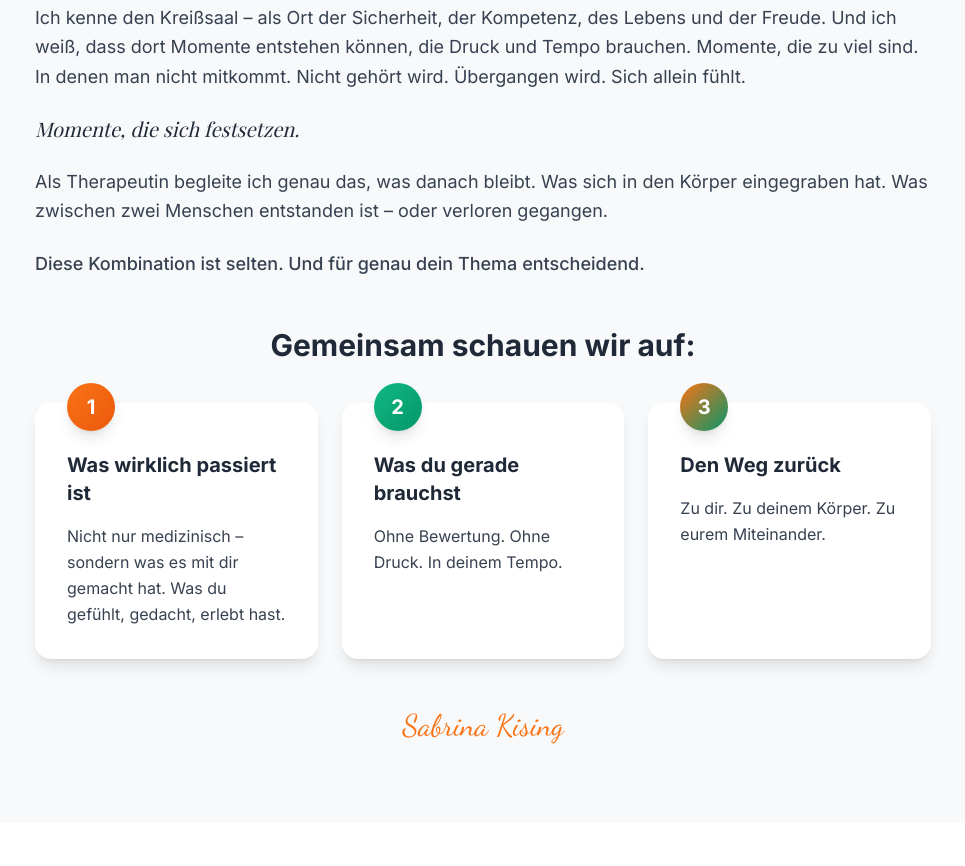
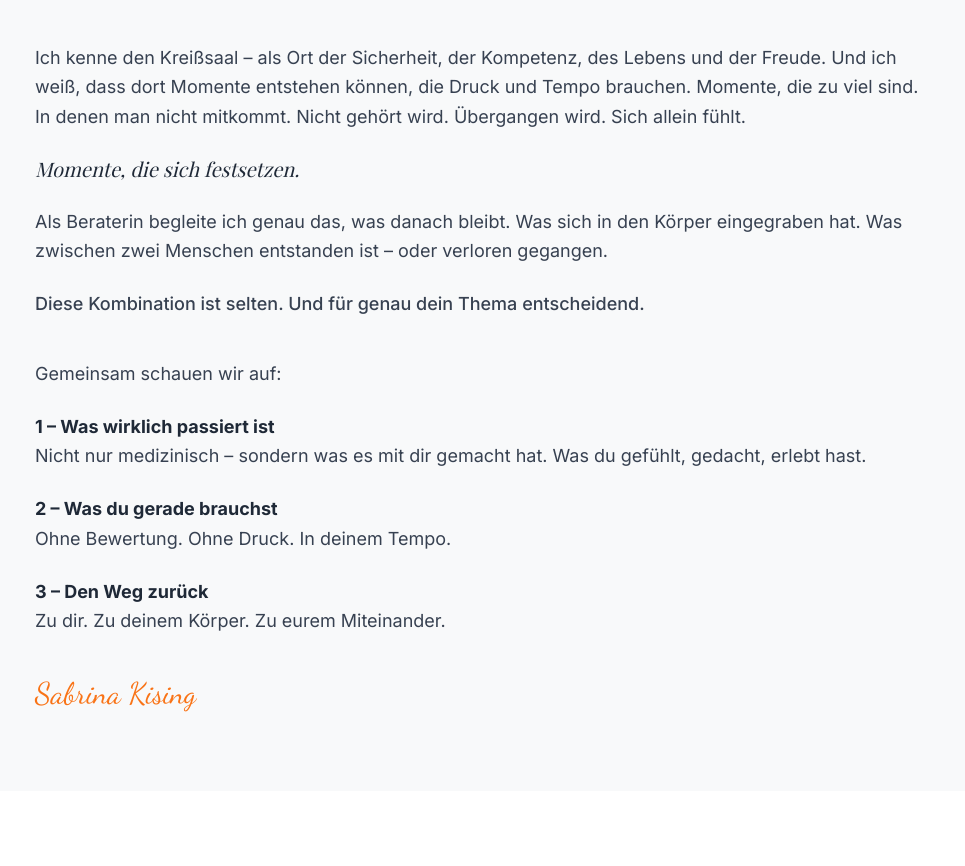
Before and after one commit to scoach12/lh, a website: page ueber-mich.html in a window 1280 px wide. Shown: the part 1735-2601 px from the top of the page, without its empty margins (157-1122 px from the left). Drawn offline with nearby package versions, Linux system fonts and the light colour scheme.

Commit message:
refine(ueber-mich): 'Wie ich arbeite' als reiner Fließtext
- Cards/Kacheln/Boxen der drei Schritte entfernt
- Inhalte stattdessen als nummerierte Absätze im Fließtext (1 – 3)
  mit fett gesetzten Zwischenüberschriften
- Titel zurück zu vollständiger Version:
  'Als Fachärztin und ausgebildete Paar- und Sexualberaterin –
  eine Kombination, die es selten gibt.'
- 'Als Beraterin' (statt 'Therapeutin') im Einleitungstext
- Signatur 'Sabrina Kising' in Dancing-Script bleibt
- Ruhiger, konsistenter Look mit dem Rest der Seite

```diff
--- a/ueber-mich.html
+++ b/ueber-mich.html
@@ -276,11 +276,11 @@
                     <div class="text-center mb-16">
                         <p class="text-sm text-orange-500 font-semibold tracking-wider uppercase mb-4">WIE ICH ARBEITE</p>
                         <h2 class="text-3xl md:text-4xl font-bold text-gray-800 mb-6 leading-tight">
-                            Als Ärztin und Therapeutin – <span class="text-orange-500">eine Kombination, die es selten gibt.</span>
+                            Als Fachärztin und ausgebildete Paar- und Sexualberaterin – <span class="text-orange-500">eine Kombination, die es selten gibt.</span>
                         </h2>
                     </div>
 
-                    <div class="prose prose-lg max-w-none mb-12">
+                    <div class="prose prose-lg max-w-none">
                         <p class="text-lg text-gray-700 leading-relaxed mb-6">
                             Ich kenne den Kreißsaal – als Ort der Sicherheit, der Kompetenz, des Lebens und der Freude. Und ich weiß, dass dort Momente entstehen können, die Druck und Tempo brauchen. Momente, die zu viel sind. In denen man nicht mitkommt. Nicht gehört wird. Übergangen wird. Sich allein fühlt.
                         </p>
@@ -290,65 +290,33 @@
                         </p>
 
                         <p class="text-lg text-gray-700 leading-relaxed mb-6">
-                            Als Therapeutin begleite ich genau das, was danach bleibt. Was sich in den Körper eingegraben hat. Was zwischen zwei Menschen entstanden ist – oder verloren gegangen.
+                            Als Beraterin begleite ich genau das, was danach bleibt. Was sich in den Körper eingegraben hat. Was zwischen zwei Menschen entstanden ist – oder verloren gegangen.
                         </p>
 
-                        <p class="text-lg text-gray-700 leading-relaxed font-medium">
+                        <p class="text-lg text-gray-700 leading-relaxed mb-10 font-medium">
                             Diese Kombination ist selten. Und für genau dein Thema entscheidend.
                         </p>
-                    </div>
 
-                    <!-- Gemeinsam schauen wir auf -->
-                    <div class="mb-10">
-                        <h3 class="text-2xl md:text-3xl font-bold text-gray-800 mb-10 text-center">
+                        <p class="text-lg text-gray-700 leading-relaxed mb-6">
                             Gemeinsam schauen wir auf:
-                        </h3>
+                        </p>
 
-                        <div class="grid md:grid-cols-3 gap-6">
-                            <!-- Schritt 1 -->
-                            <div class="bg-white p-8 rounded-2xl shadow-lg relative">
-                                <div class="absolute -top-5 left-8 w-12 h-12 bg-gradient-to-br from-orange-500 to-orange-600 text-white rounded-full flex items-center justify-center text-xl font-bold shadow-lg">
-                                    1
-                                </div>
-                                <div class="pt-4">
-                                    <h4 class="text-xl font-bold text-gray-800 mb-4">Was wirklich passiert ist</h4>
-                                    <p class="text-gray-700 leading-relaxed">
+                        <p class="text-lg text-gray-700 leading-relaxed mb-6">
+                            <strong class="text-gray-800">1 – Was wirklich passiert ist</strong><br>
                             Nicht nur medizinisch – sondern was es mit dir gemacht hat. Was du gefühlt, gedacht, erlebt hast.
                         </p>
-                                </div>
-                            </div>
 
-                            <!-- Schritt 2 -->
-                            <div class="bg-white p-8 rounded-2xl shadow-lg relative">
-                                <div class="absolute -top-5 left-8 w-12 h-12 bg-gradient-to-br from-emerald-500 to-emerald-600 text-white rounded-full flex items-center justify-center text-xl font-bold shadow-lg">
-                                    2
-                                </div>
-                                <div class="pt-4">
-                                    <h4 class="text-xl font-bold text-gray-800 mb-4">Was du gerade brauchst</h4>
-                                    <p class="text-gray-700 leading-relaxed">
+                        <p class="text-lg text-gray-700 leading-relaxed mb-6">
+                            <strong class="text-gray-800">2 – Was du gerade brauchst</strong><br>
                             Ohne Bewertung. Ohne Druck. In deinem Tempo.
                         </p>
-                                </div>
-                            </div>
 
-                            <!-- Schritt 3 -->
-                            <div class="bg-white p-8 rounded-2xl shadow-lg relative">
-                                <div class="absolute -top-5 left-8 w-12 h-12 bg-gradient-to-br from-orange-500 to-emerald-600 text-white rounded-full flex items-center justify-center text-xl font-bold shadow-lg">
-                                    3
-                                </div>
-                                <div class="pt-4">
-                                    <h4 class="text-xl font-bold text-gray-800 mb-4">Den Weg zurück</h4>
-                                    <p class="text-gray-700 leading-relaxed">
+                        <p class="text-lg text-gray-700 leading-relaxed mb-10">
+                            <strong class="text-gray-800">3 – Den Weg zurück</strong><br>
                             Zu dir. Zu deinem Körper. Zu eurem Miteinander.
                         </p>
-                                </div>
-                            </div>
-                        </div>
-                    </div>
 
-                    <!-- Signatur -->
-                    <div class="text-center mt-12">
-                        <p class="text-2xl md:text-3xl font-dancing text-orange-500">
+                        <p class="text-2xl md:text-3xl font-dancing text-orange-500 mt-8">
                             Sabrina Kising
                         </p>
                     </div>
```
Lines whose indentation alone changed are shown as unchanged.
